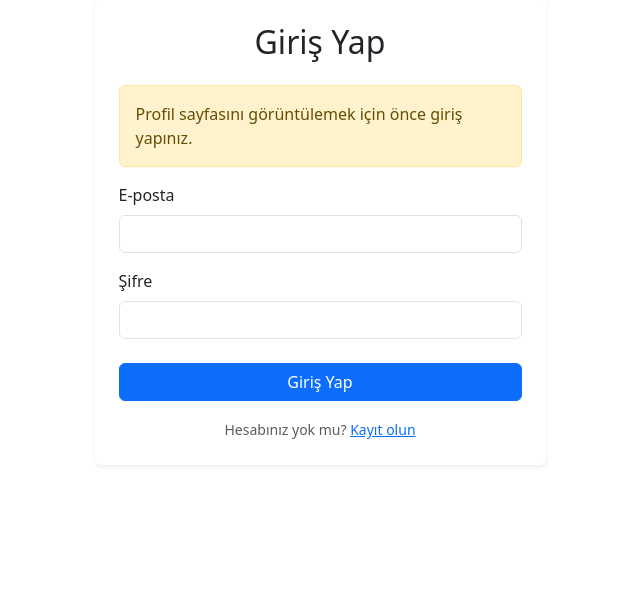
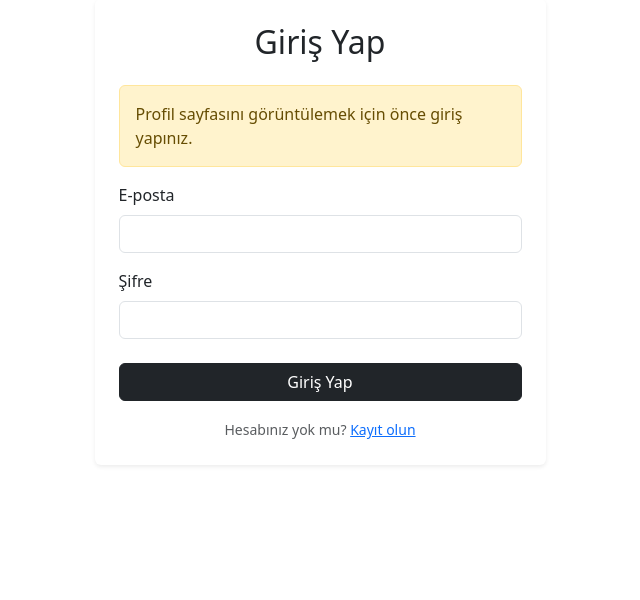
Before and after one commit to nesibeberkdev/kampus-etkinlik-uygulamasi, a Flask app: a page that uses src/ui/templates/login.html in a window 1280 px wide. Shown: the part 113-713 px from the top of the page, without its empty margins (320-960 px from the left). Run offline with Flask 3, Linux system fonts and the light colour scheme.

```diff
--- a/src/ui/templates/login.html
+++ b/src/ui/templates/login.html
@@ -47,7 +47,7 @@
                                 <input type="password" class="form-control" id="password" name="password" required>
                             </div>
 
-                            <button type="submit" class="btn btn-primary w-100">
+                            <button type="submit" class="btn btn-dark w-100">
                                 Giriş Yap
                             </button>
 
--- a/src/ui/templates/register.html
+++ b/src/ui/templates/register.html
@@ -47,7 +47,7 @@
                                 <input type="password" class="form-control" id="password" name="password" required>
                             </div>
 
-                            <button type="submit" class="btn btn-primary w-100">Kayıt Ol</button>
+                            <button type="submit" class="btn btn-dark w-100">Kayıt Ol</button>
                         </form>
 
                         <div class="text-center mt-3">
```
